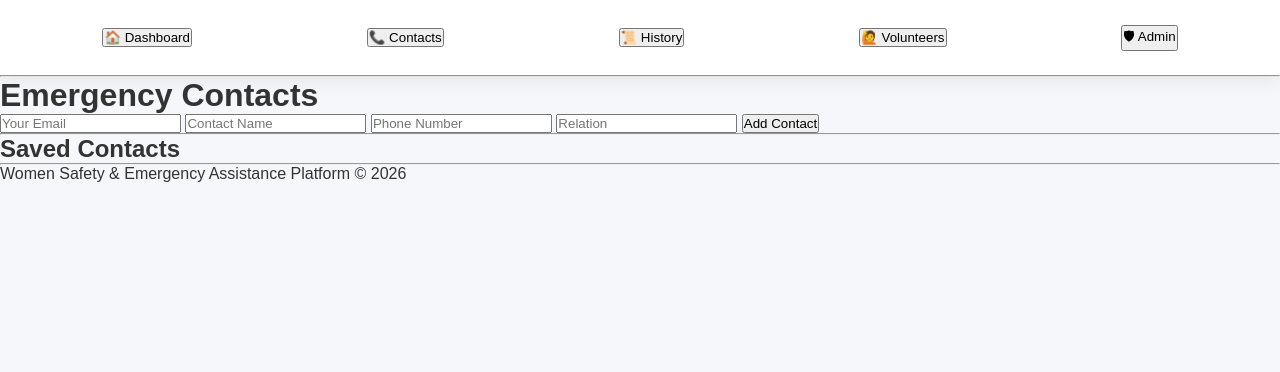
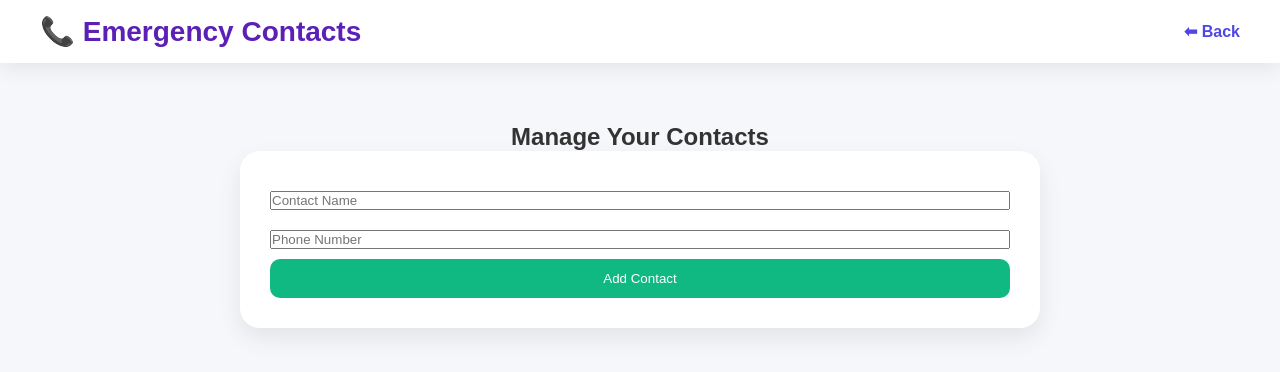
Before and after one commit to seemasaini1828/Women-Safety-Emergency-Platform, a plain HTML site: page fronted/Contacts.html in a window 1280 px wide. Drawn offline with Linux system fonts and the light colour scheme; no server answers.

Commit message:
Added contacts management page UI

```diff
--- a/fronted/Contacts.html
+++ b/fronted/Contacts.html
@@ -3,64 +3,38 @@
 <head>
     <meta charset="UTF-8">
     <meta name="viewport" content="width=device-width, initial-scale=1.0">
-    <title>Contact</title>
-    <linK rel="stylesheet " href="style.css">
+    <title>Emergency Contacts</title>
+
+    <link rel="stylesheet" href="style.css">
 </head>
+
 <body>
-    <div class="navbar">
 
-<button onclick="window.location.href='dashboard.html'" id="dashboard">
-🏠 Dashboard
-</button>
+<header class="dash-navbar">
 
-<button onclick="window.location.href='contacts.html'" id="Emergency">
-📞 Contacts
-</button>
+    <div class="logo">📞 Emergency Contacts</div>
 
-<button onclick="window.location.href='history.html'" id="Alert">
-📜 History
-</button>
+    <a href="dashboard.html" class="back-btn">⬅ Back</a>
 
-<button onclick="window.location.href='volunteer.html'">
-🙋 Volunteers
-</button>
+</header>
 
-<button onclick="window.location.href='admin.html'" id="Admin">
-🛡 Admin
-</button>
+<section class="contacts">
 
-</div>
+    <h2>Manage Your Contacts</h2>
 
-<hr>
+    <div class="contact-card">
 
-<div class="container">
-    <h1>Emergency Contacts</h1>
+        <input type="text" id="cname" placeholder="Contact Name">
+        <input type="text" id="cphone" placeholder="Phone Number">
 
-<input type="email" id="userEmail" placeholder="Your Email">
+        <button onclick="addContact()">Add Contact</button>
 
-<input type="text" id="name" placeholder="Contact Name">
+    </div>
 
-<input type="text" id="phone" placeholder="Phone Number">
+    <div id="contactList"></div>
 
-<input type="text" id="relation" placeholder="Relation">
+</section>
 
-<button onclick="addContact()"  id="addContactBtn">
-Add Contact
-</button>
-
-<hr>
-
-<h2>Saved Contacts</h2>
-
-<div id="contacts"></div>
-
-<hr>
-
-<footer>
-    <p>Women Safety & Emergency Assistance Platform © 2026</p>
-</footer>
-
-</div>
 <script src="Contacts.js"></script>
 
 </body>
--- a/fronted/Contacts.js
+++ b/fronted/Contacts.js
@@ -1,85 +1,22 @@
 function addContact(){
 
-const userEmail =
-document.getElementById("userEmail").value;
+    const name = document.getElementById("cname").value;
+    const phone = document.getElementById("cphone").value;
 
-const name =
-document.getElementById("name").value;
+    if(!name || !phone){
+        alert("Please fill all fields");
+        return;
+    }
 
-const phone =
-document.getElementById("phone").value;
+    const div = document.createElement("div");
+    div.className = "card";
+    div.innerHTML = `
+        <h3>${name}</h3>
+        <p>${phone}</p>
+    `;
 
-const relation =
-document.getElementById("relation").value;
+    document.getElementById("contactList").appendChild(div);
 
-fetch("https://women-safetd-eyq2.onrender.comy-backen/add-contact",{
-method:"POST",
-headers:{
-"Content-Type":"application/json"
-},
-body:JSON.stringify({
-userEmail,
-name,
-phone,
-relation
-})
-})
-.then(res=>res.json())
-.then(data=>{
-alert(data.message);
-});
-
+    document.getElementById("cname").value = "";
+    document.getElementById("cphone").value = "";
 }
-
-function deleteContact(id){
-
-fetch(`https://women-safety-backend-eyq2.onrender.com/contact/${id}`,{
-method:"DELETE"
-})
-.then(res=>res.json())
-.then(data=>{
-
-alert(data.message);
-
-loadContacts();
-
-});
-
-}
-
-function loadContacts(){
-
-fetch("https://women-safety-backend-eyq2.onrender.com/contacts")
-.then(res=>res.json())
-.then(data=>{
-
-let output = "";
-
-data.forEach(contact=>{
-
-output += `
-<p>
-${contact.name}
-<br>
-${contact.phone}
-<br>
-${contact.relation}
-<br><br>
-
-<button onclick="deleteContact('${contact._id}')" id="deleteContactBtn">
-Delete Contact
-</button>
-
-</p>
-<hr>
-`;
-
-});
-
-document.getElementById("contacts").innerHTML = output;
-
-});
-
-}
-
-loadContacts();
--- a/fronted/style.css
+++ b/fronted/style.css
@@ -450,6 +450,44 @@ body{
     margin-bottom:10px;
 }
 
+/* ================= CONTACTS ================= */
+
+.contacts{
+    width:90%;
+    max-width:800px;
+    margin:60px auto;
+    text-align:center;
+}
+
+.contact-card{
+    background:white;
+    padding:30px;
+    border-radius:20px;
+    box-shadow:0 10px 25px rgba(0,0,0,.08);
+    margin-bottom:30px;
+}
+
+.contact-card input{
+    width:100%;
+    margin:10px 0;
+}
+
+.contact-card button{
+    width:100%;
+    background:#10B981;
+    padding:12px;
+    border:none;
+    border-radius:10px;
+    color:white;
+    cursor:pointer;
+}
+
+.back-btn{
+    text-decoration:none;
+    color:#4F46E5;
+    font-weight:600;
+}
+
 /* ================= Responsive CSS ================= */
 
 @media(max-width:992px){
```
